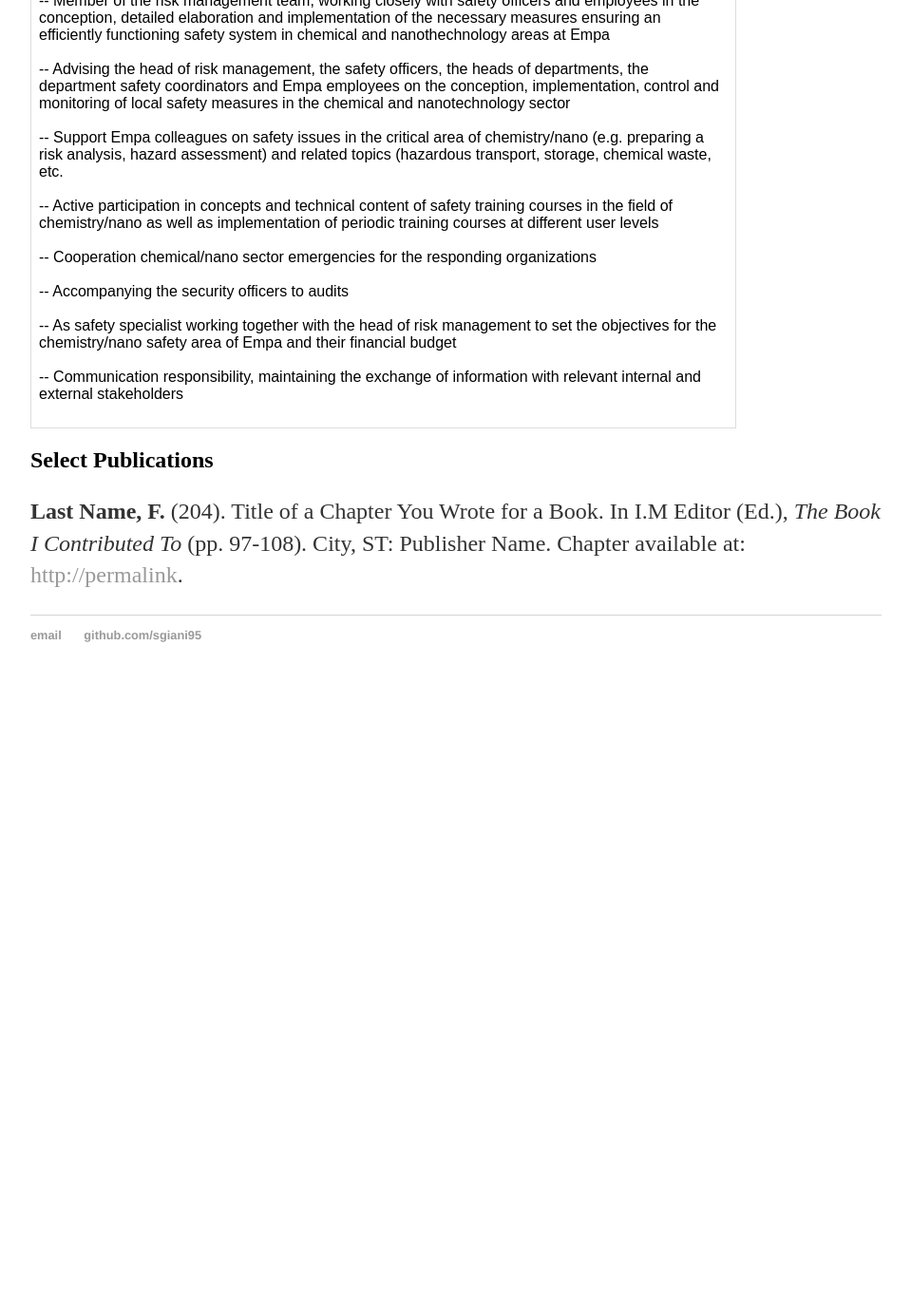
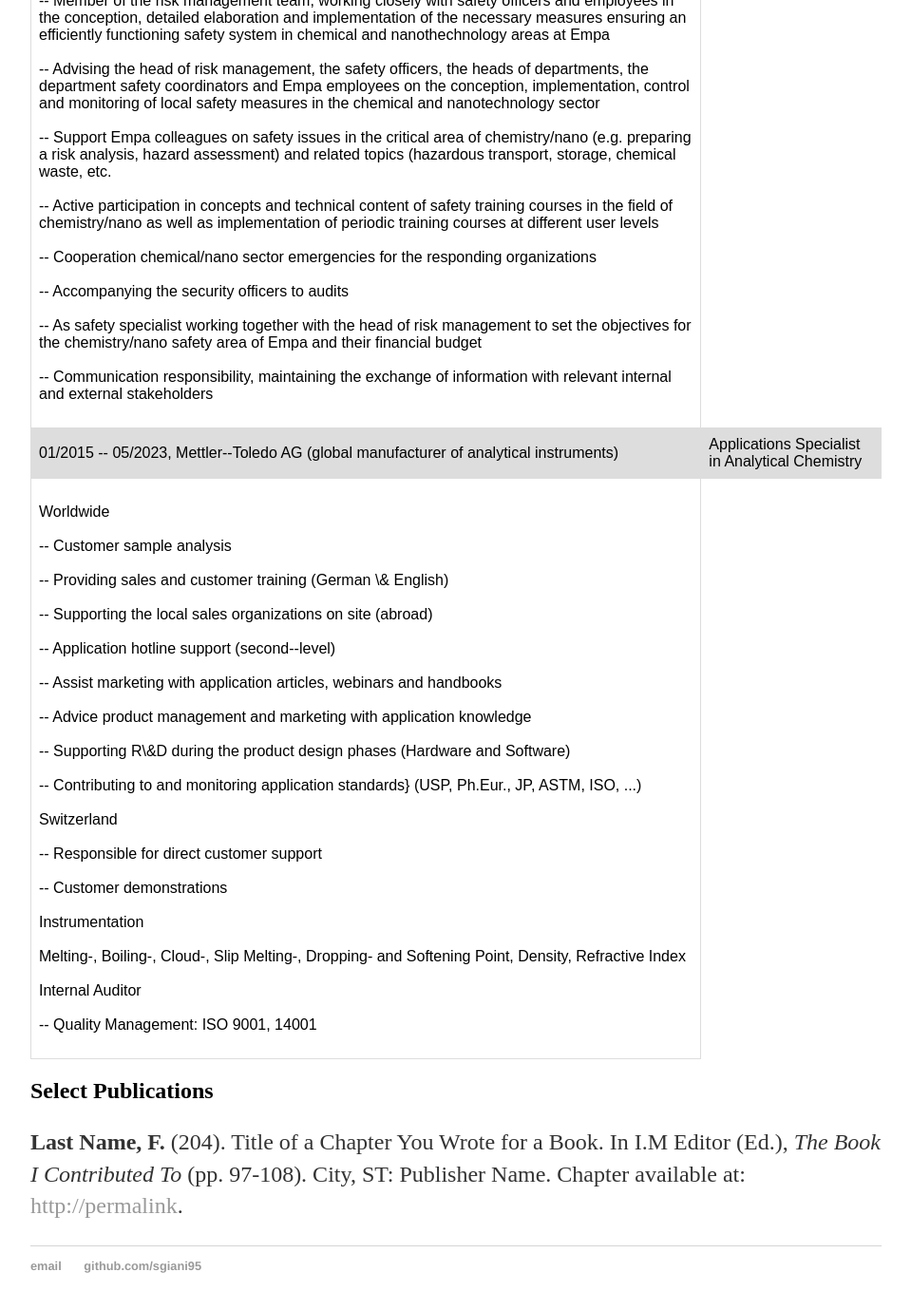
Before and after one commit to sgiani95/sgiani95.github.io, a Jekyll site: the page built from cv/index.html, in a window 1280 px wide and 1400 px high, scrolled down 546 px. Shown: the top 1379 px of the window at 95% size, without its empty margins (160-1119 px from the left). Built offline with Jekyll 4.4.1, drawn with Linux system fonts in a browser that asks for light colours; before the commit the page ends 1282 px from its top, so only the background shows below that.

Commit message:
Update index.html

```diff
--- a/cv/index.html
+++ b/cv/index.html
@@ -54,6 +54,31 @@ tr:nth-child(even) {
     </td>
   </tr>
 
+  <tr>
+    <td>01/2015 -- 05/2023, Mettler--Toledo AG (global manufacturer of analytical instruments)</td>
+    <td>Applications Specialist in Analytical Chemistry</td>
+  </tr>
+  <tr>
+    <td><br>Worldwide<br><br>
+	-- Customer sample analysis<br><br>
+	-- Providing sales and customer training (German \& English)<br><br>
+	-- Supporting the local sales organizations on site (abroad)<br><br>
+	-- Application hotline support (second--level)<br><br>
+	-- Assist marketing with application articles, webinars and handbooks<br><br>
+	-- Advice product management and marketing with application knowledge<br><br>
+	-- Supporting R\&D during the product design phases (Hardware and Software)<br><br>
+	-- Contributing to and monitoring application standards} (USP, Ph.Eur., JP, ASTM, ISO, ...)<br><br>
+	Switzerland<br><br>
+	-- Responsible for direct customer support<br><br>
+	-- Customer demonstrations<br><br>
+	Instrumentation<br><br>
+	Melting-, Boiling-, Cloud-, Slip Melting-, Dropping- and Softening Point, Density, Refractive Index<br><br>
+	Internal Auditor<br><br>
+	-- Quality Management: ISO 9001, 14001<br><br>
+    </td>
+  </tr>
+
+
 </table>
 
 					<h2>Select Publications</h2>
```
